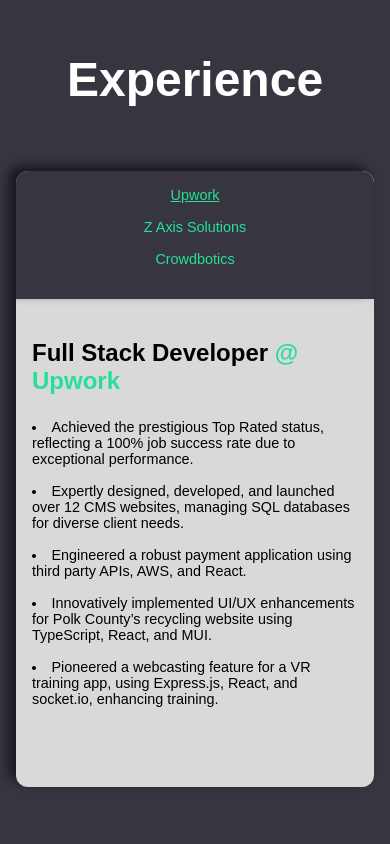
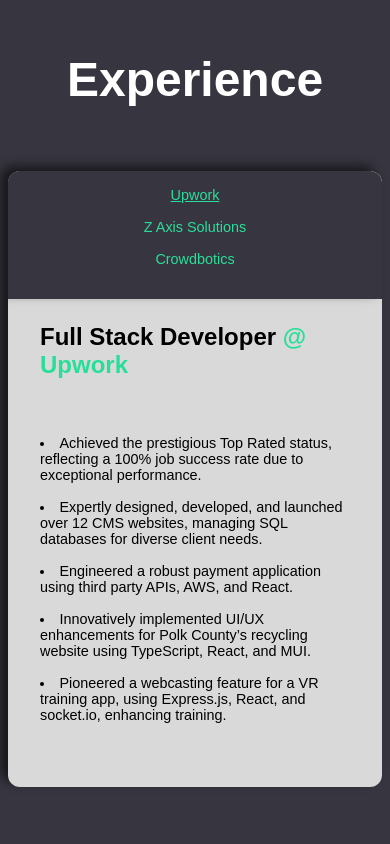
Before and after one commit to alexmassimino9/Portfolio, a React (Vite) app: page / in a window 390 px wide. Shown: the part 2200-3044 px from the top of the page. Built offline with nearby package versions, Linux system fonts and the light colour scheme; a web font is replaced by a local one.

Commit message:
styling updates

```diff
--- a/src/components/Experience/experience/Experience.module.css
+++ b/src/components/Experience/experience/Experience.module.css
@@ -8,6 +8,8 @@
 }
 
 .expBox {
+    display: flex;
+    flex-direction: column;
     border-radius: 12px;
     background-color: #D9D9D9;
     padding-block-end: 3rem;
@@ -34,7 +36,12 @@
     cursor: pointer;
 }
 .expBottom {
-    padding: 1rem;
+    display: flex;
+    flex-direction: column;
+    justify-content: center;
+    align-items: center;
+    padding-inline: 2rem;
+    min-height: 50vh;
 }
 
 .expCompany {
@@ -60,17 +67,17 @@
 }
 
 
-@media(max-width: 768px) {
+@media(max-width: 994px) {
     .expContainer {
         padding-block: 2rem;
-        padding-inline: 1rem;
+        padding-inline: var(--padding-inline-mobile);
     }
 
     .expTop {
         padding-inline: 0;
-        flex-direction: column;
+        flex-direction: row;
         padding-block: 1rem;
-        justify-content: center;
+        justify-content: space-evenly;
         align-items: center;
     }
 
@@ -87,3 +94,14 @@
         font-size: 0.9rem;
     }
 }
+
+@media(max-width: 500px){
+    .expContainer {
+        padding-inline: .5rem;
+    }
+        .expTop {
+            flex-direction: column;
+
+        }
+
+}
--- a/src/index.css
+++ b/src/index.css
@@ -3,7 +3,7 @@
     --light-grey: #7E97A6;
     --grey: #63686E;
     --dark-grey: #373640;
-    --padding-inline: 12rem;
+    --padding-inline: 8rem;
     --padding-inline-mobile: 2rem;
 
 }
```
